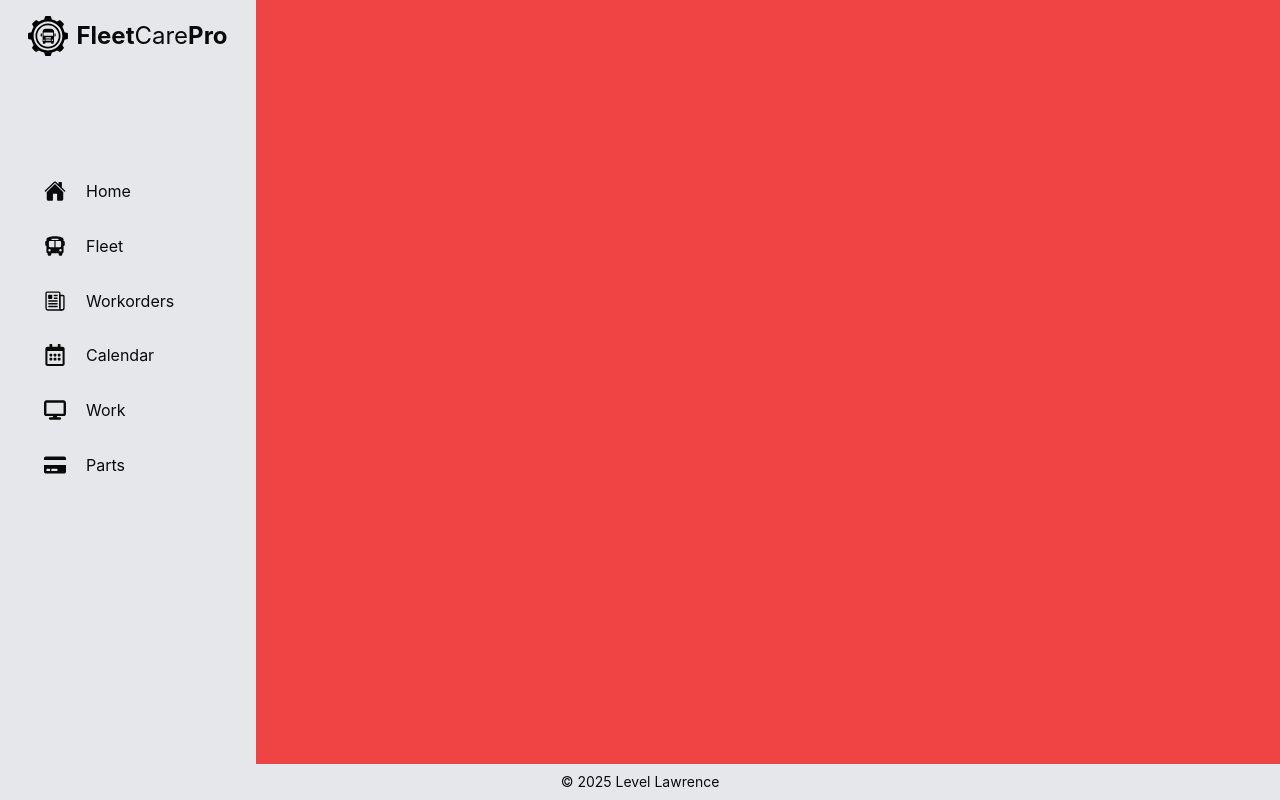
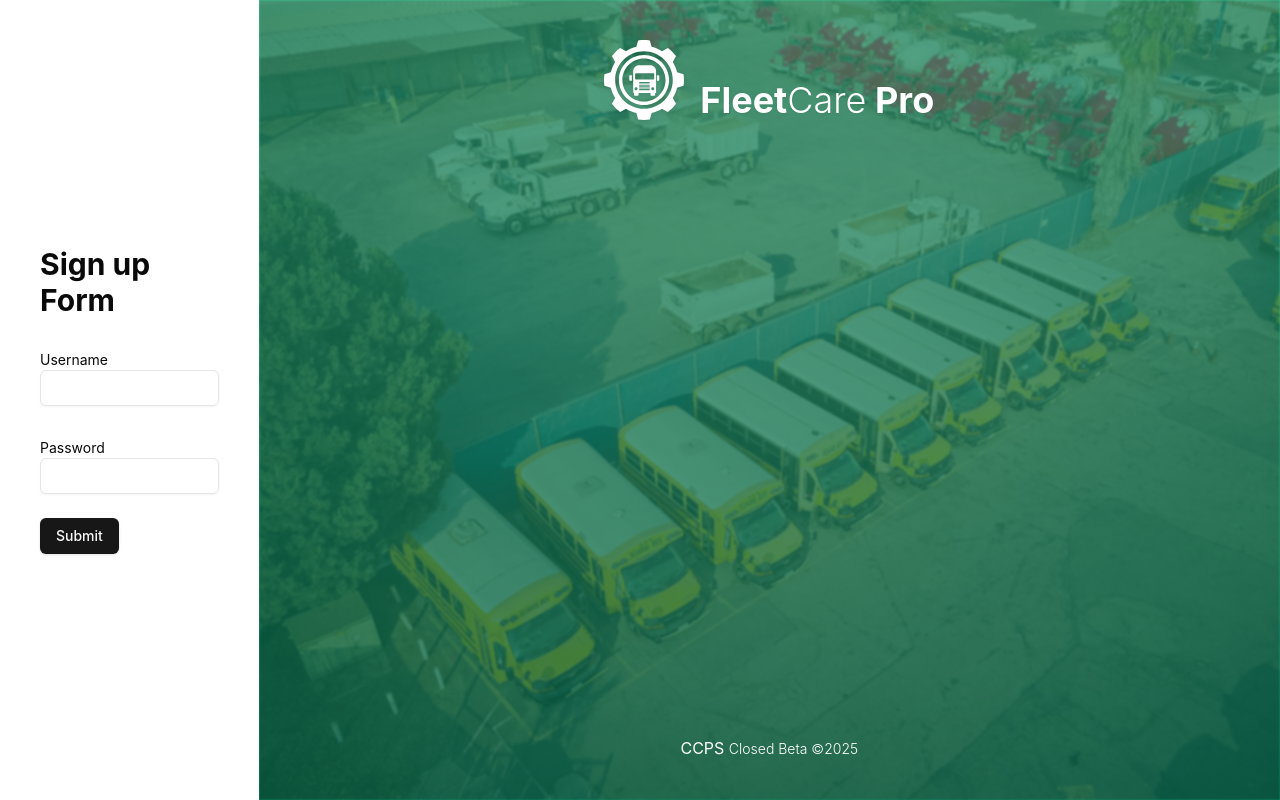
Before and after one commit to levelhlawrence/wdv349-o-PortfolioProject, a React (Vite) app in the folder FleetcarePro/client/: page /signup in a window 1280 px wide. Built offline with nearby package versions, Linux system fonts and the light colour scheme; no server answers.

Commit message:
incomplete user auth/ will continue on ms 4

```diff
--- a/FleetcarePro/client/src/App.tsx
+++ b/FleetcarePro/client/src/App.tsx
@@ -4,6 +4,7 @@ import { useState } from "react";
 // importing pages
 import Home from "@/pages/Home";
 import Login from "@/pages/Login.tsx";
+import SignUp from "@/pages/SignUp";
 import Settings from "@/pages/Settings.tsx";
 import NavBar from "@/components/NarBar.tsx";
 import WorkOrders from "@/pages/WorkOrders.tsx";
@@ -25,6 +26,7 @@ function App() {
       <Routes>
         <Route path="/" element={<Home />} />
         <Route path="login" element={<Login />} />
+        <Route path="signup" element={<SignUp />} />
         <Route path="workorders" element={<WorkOrders />} />
         <Route path="/:id" element={<WorkOrderDetails />} />
 
--- /dev/null
+++ b/FleetcarePro/client/src/pages/SignUp.tsx
@@ -0,0 +1,57 @@
+// importing components
+import busesBgImg from "../assets/images/login_images/main_schoolbuses.jpg";
+import maintLogo1 from "../assets/maintLogo1.svg";
+// shadcn ui
+import { Input } from "@/components/ui/input";
+import { Button } from "@/components/ui/button";
+
+export default function SignUp() {
+  return (
+    <section className="flex justify-between">
+      <aside className="flex flex-col left-0 right-0 mx-auto w-fit bottom-1/2 top-1/2 justify-center items-center z-50 absolute md:relative shadow-lg md:shadow-none bg-white">
+        {/* Form Section */}
+        <div className="max-w-1/2 bg-white rounded-lg shadow-md md:shadow-none p-10">
+          <h2 className="text-3xl font-bold mb-8">Sign up Form</h2>
+          <form className="flex flex-col w-full">
+            <label className="text-sm" htmlFor="s-username">
+              Username
+            </label>
+            <Input id="s-username" type="text" />
+            <label className="mt-8 text-sm" htmlFor="s-pw-key">
+              Password
+            </label>
+            <Input id="s-pw-key" type="password" />
+            <Button type="submit" className="w-fit mt-6">
+              Submit
+            </Button>
+          </form>
+        </div>
+      </aside>
+      {/* background image section*/}
+      <div className="bg-gradient-to-t from-emerald-600 to-emerald-400 h-screen w-full md:relative z-10 flex flex-col justify-between overflow-hidden">
+        <div className=" flex flex-row-reverse justify-center items-center mt-10">
+          <h1 className=" drop-shadow-sm text-white z-20 relative text-center md:mt-10 text-4xl font-bold">
+            Fleet<span className="font-light">Care</span> Pro
+          </h1>
+          <div className="z-20 relative ">
+            <img
+              id="bus-logo"
+              className="drop-shadow-md w-20 mr-4"
+              src={maintLogo1}
+              alt="fleet care pro logo"
+            />
+          </div>
+        </div>
+        <p className="text-white text-center z-20 mb-10">
+          CCPS{" "}
+          <span className="font-light text-sm">Closed Beta &copy;2025</span>
+        </p>
+        <img
+          className="z-10 absolute blur-[1px] object-cover bottom-0 top-0 left-0 right-0 h-full w-full opacity-50 brightness-50"
+          src={busesBgImg}
+          alt="fleet of buses"
+        />
+      </div>
+    </section>
+  );
+}
```
Also changed, not shown: 1 other file (tests, documents, lock files or other folders).
